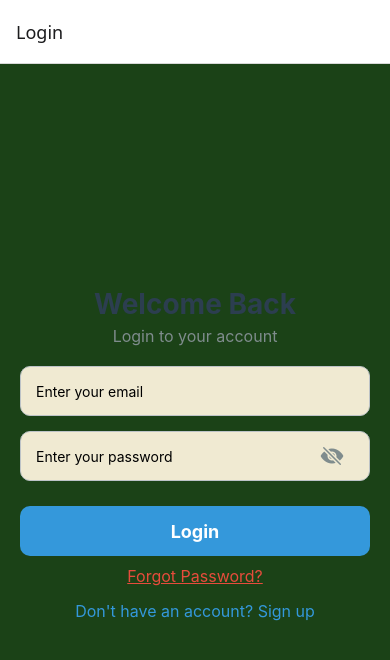
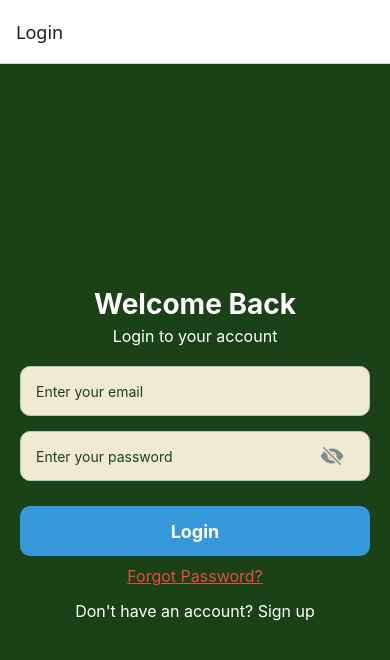
Before and after one commit to n-krishna/RecipeApp, a React Native app: screen /Login in a window 390 px wide. Shown: the top 660 px of the page. Built offline with nearby package versions, Linux system fonts and the light colour scheme.

Commit message:
updated styles

```diff
--- a/screens/LoginScreen.js
+++ b/screens/LoginScreen.js
@@ -140,12 +140,12 @@ const styles = StyleSheet.create({
   title: {
     fontSize: 28,
     fontWeight: "bold",
-    color: "#2c3e50",
+    color: "#ffffff", // changed from #2c3e50
     marginBottom: 5,
   },
   subtitle: {
     fontSize: 16,
-    color: "#7f8c8d",
+    color: "#ffffff", // changed from #7f8c8d
     marginBottom: 20,
   },
   input: {
@@ -157,6 +157,7 @@ const styles = StyleSheet.create({
     paddingHorizontal: 15,
     marginBottom: 15,
     backgroundColor: "#F0EAD2",
+    color: "#1B4217", // optional: explicit for contrast
   },
   passwordContainer: {
     width: "100%",
@@ -173,6 +174,7 @@ const styles = StyleSheet.create({
   passwordInput: {
     flex: 1,
     height: "100%",
+    color: "#1B4217", // optional
   },
   eyeIcon: {
     padding: 10,
@@ -199,7 +201,7 @@ const styles = StyleSheet.create({
   },
   signupText: {
     marginTop: 15,
-    color: "#3498db",
+    color: "#ffffff",
     fontSize: 16,
   },
   /* Modal Styling */
```
